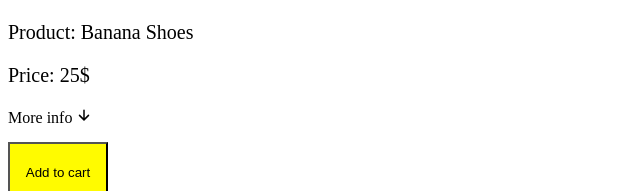
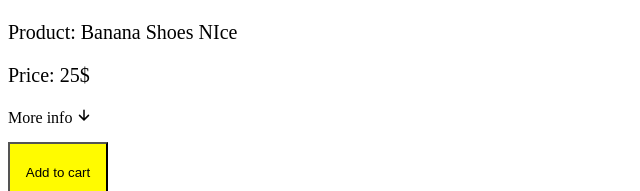
Before and after one commit to Johnson4208/OpenBox.com, a plain HTML site: page index.html in a window 1280 px wide. Shown: the part 457-648 px from the top of the page, 0-640 px from the left. Drawn offline with nearby package versions, Linux system fonts and the light colour scheme.

Commit message:
Update index.html

```diff
--- a/index.html
+++ b/index.html
@@ -37,7 +37,7 @@
     <div class="a"><h2>Shop Banana</h2></div>
     <h3>Shoes</h3>
     <img src="nk.png">
-    <p>Product: Banana Shoes</p>
+    <p>Product: Banana Shoes NIce</p>
     <p>Price: 25$</p>
     <a href="#">More info <ion-icon name="arrow-down-outline"></ion-icon></a>
     <br>
```
